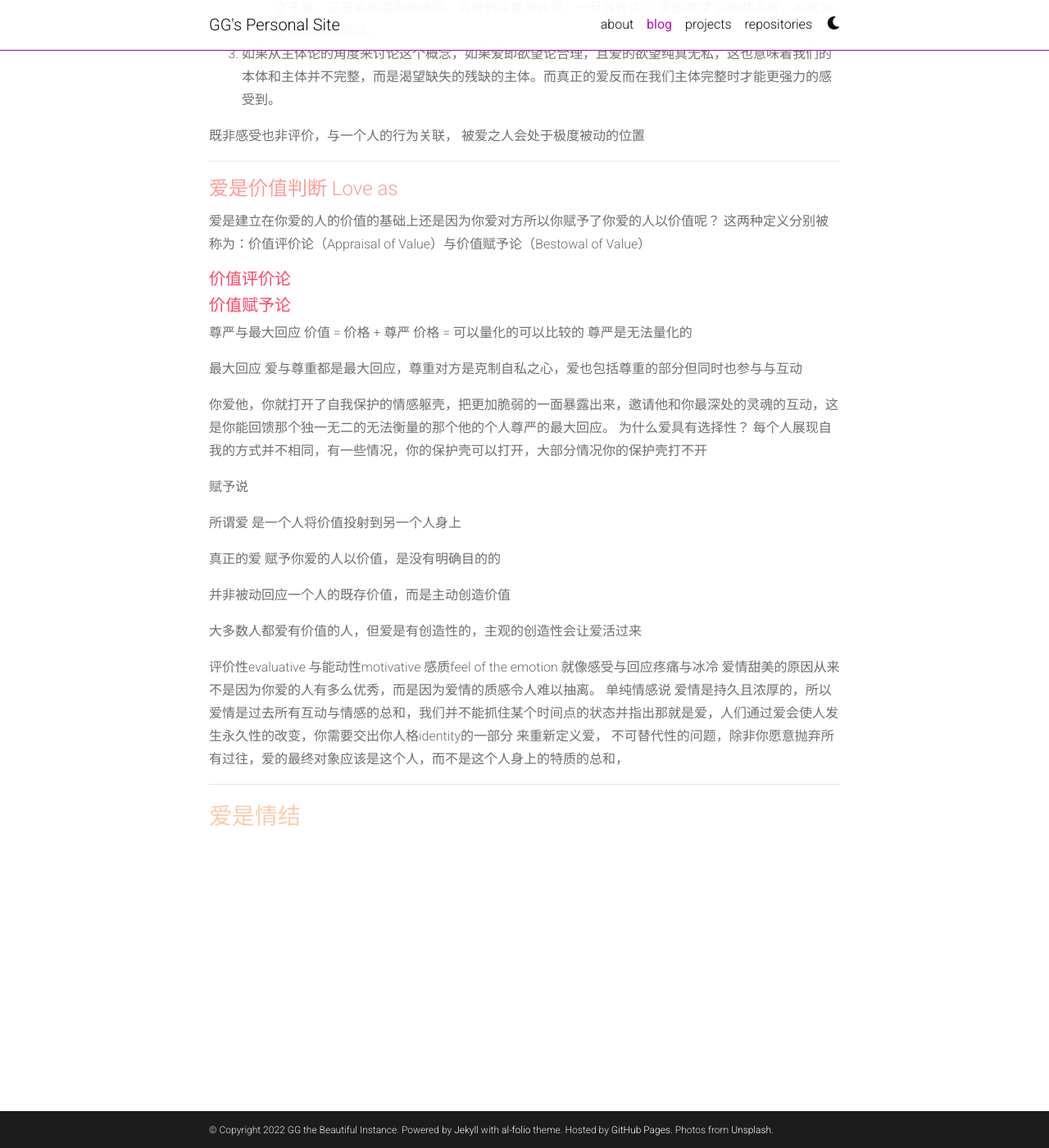
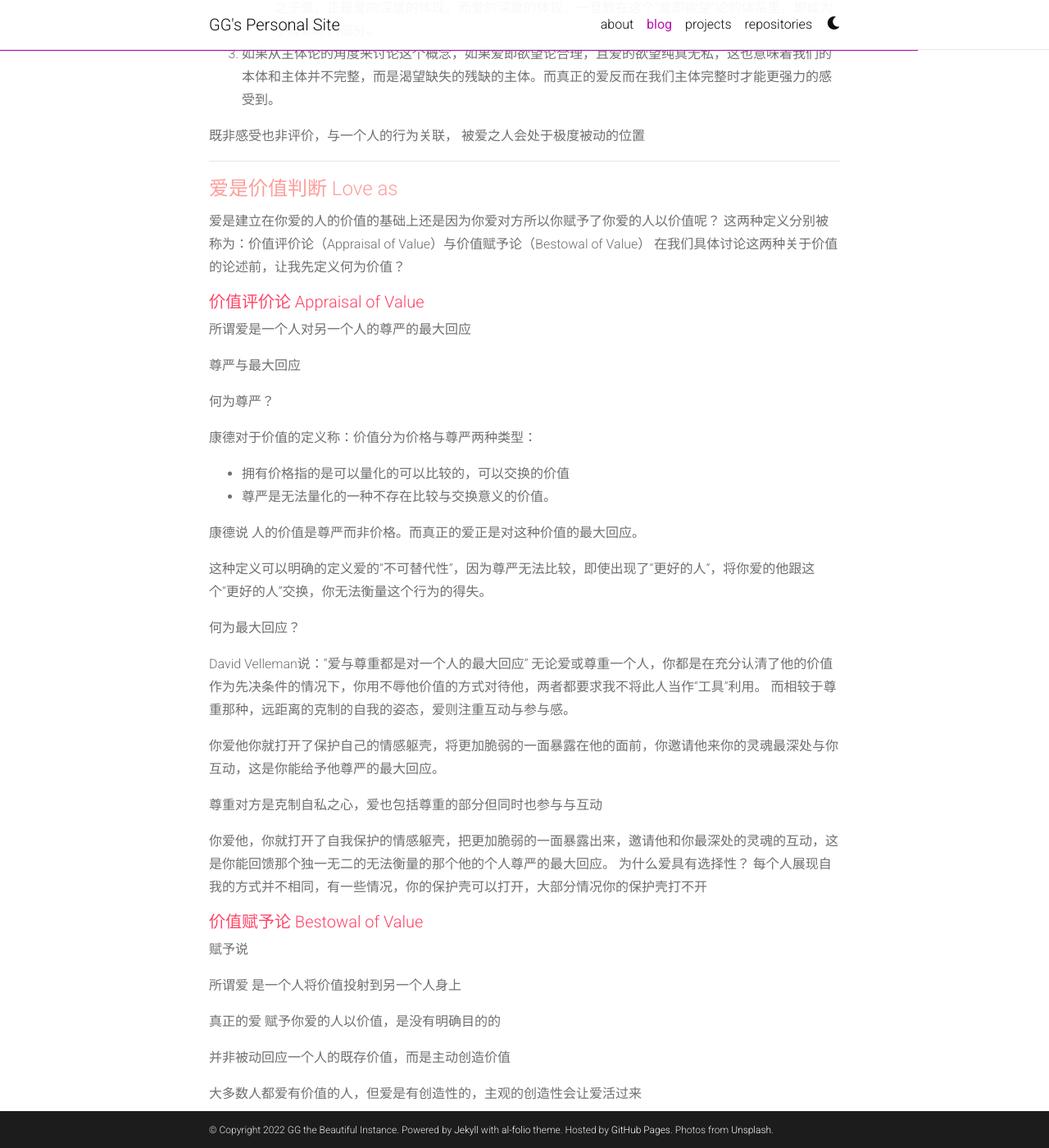
Before and after one commit to GroovyGG/norisama.github.io, a Jekyll site: the page built from _posts/2022-12-26-love.md, in a window 1280 px wide and 1400 px high, scrolled down 1822 px. Shown: the whole window at 82% size. Built offline with Jekyll 4.4.1, drawn with Linux system fonts in a browser that asks for light colours; comment, search, counter and statistics services are not loaded; a style sheet for code colours, icons or effects is not loaded; some of the changed text lies outside the part shown.

Commit message:
update post

```diff
--- a/_posts/2022-12-26-love.md
+++ b/_posts/2022-12-26-love.md
@@ -87,15 +87,35 @@
 
 爱是建立在你爱的人的价值的基础上还是因为你爱对方所以你赋予了你爱的人以价值呢？
 这两种定义分别被称为：价值评价论（Appraisal of Value）与价值赋予论（Bestowal of Value）
-##### 价值评价论
-##### 价值赋予论
-  尊严与最大回应
-  价值 = 价格 + 尊严
-  价格 = 可以量化的可以比较的
-  尊严是无法量化的
+在我们具体讨论这两种关于价值的论述前，让我先定义何为价值？
 
-  最大回应
-  爱与尊重都是最大回应，尊重对方是克制自私之心，爱也包括尊重的部分但同时也参与与互动
+##### 价值评价论 Appraisal of Value
+
+所谓爱是一个人对另一个人的尊严的最大回应
+
+尊严与最大回应
+
+何为尊严？
+
+  康德对于价值的定义称：价值分为价格与尊严两种类型：
+
+  - 拥有价格指的是可以量化的可以比较的，可以交换的价值
+  - 尊严是无法量化的一种不存在比较与交换意义的价值。
+
+康德说 人的价值是尊严而非价格。而真正的爱正是对这种价值的最大回应。
+
+这种定义可以明确的定义爱的“不可替代性”，因为尊严无法比较，即使出现了“更好的人”，将你爱的他跟这个“更好的人”交换，你无法衡量这个行为的得失。
+
+
+何为最大回应？
+
+David Velleman说：“爱与尊重都是对一个人的最大回应”
+无论爱或尊重一个人，你都是在充分认清了他的价值作为先决条件的情况下，你用不辱他价值的方式对待他，两者都要求我不将此人当作“工具”利用。
+而相较于尊重那种，远距离的克制的自我的姿态，爱则注重互动与参与感。
+
+你爱他你就打开了保护自己的情感躯壳，将更加脆弱的一面暴露在他的面前，你邀请他来你的灵魂最深处与你互动，这是你能给予他尊严的最大回应。
+
+尊重对方是克制自私之心，爱也包括尊重的部分但同时也参与与互动
 
 
 你爱他，你就打开了自我保护的情感躯壳，把更加脆弱的一面暴露出来，邀请他和你最深处的灵魂的互动，这是你能回馈那个独一无二的无法衡量的那个他的个人尊严的最大回应。
@@ -103,7 +123,7 @@
 每个人展现自我的方式并不相同，有一些情况，你的保护壳可以打开，大部分情况你的保护壳打不开
 
 
-
+##### 价值赋予论 Bestowal of Value
   赋予说
 
   所谓爱 是一个人将价值投射到另一个人身上
```
Also changed, not shown: other parts of _posts/2022-12-26-love.md (+1 -1 lines).
